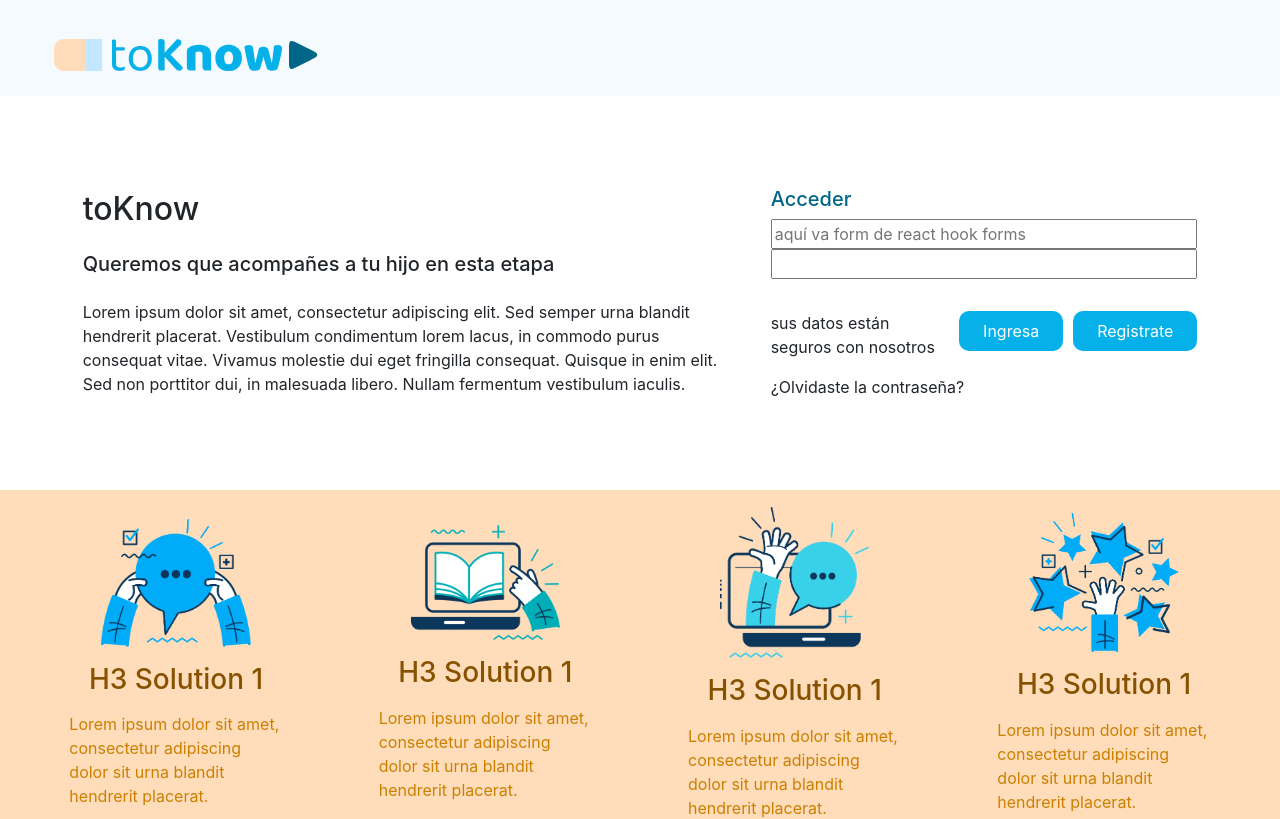
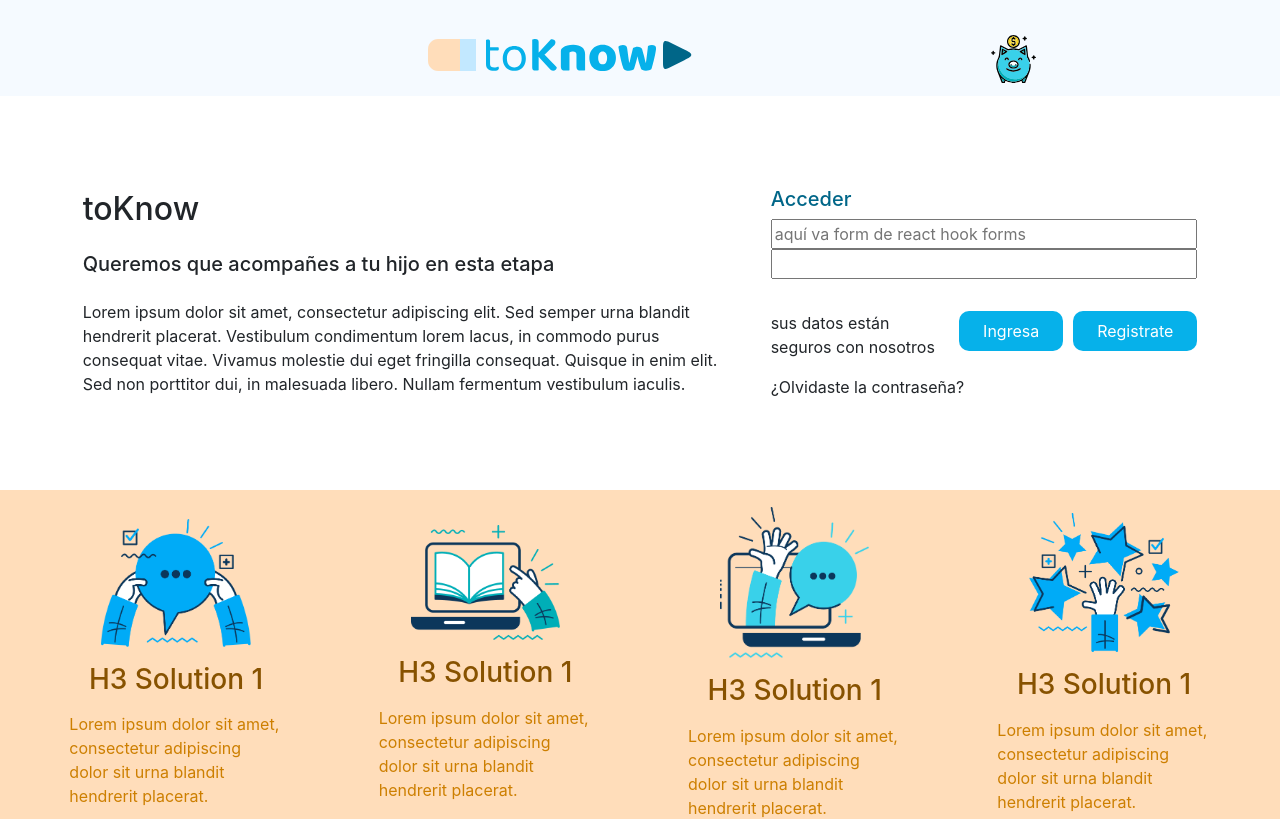
Before and after one commit to to-know-g19/TOKNOW_FE, a Next.js app: page / in a window 1280 px wide. Shown: the top 819 px of the page. Built offline with nearby package versions, Linux system fonts and the light colour scheme.

Commit message:
added paypal buttons

```diff
--- a/components/NavBar/Navbar.jsx
+++ b/components/NavBar/Navbar.jsx
@@ -1,14 +1,16 @@
 import React from 'react'
-import ButtonPiggy from '../ButtonPiggy'
+
 export default function Navbar() {
   return (
-    <nav className='navbar d-flex col-lg-12'>
-        <div className='d-flex col-lg-4 justify-content-center'>
-          <img src="/images/logotipo.svg" alt="" />
-        </div>
-        <div className='pigContainer'>
-
-        </div>
+    <nav className='navbar d-flex col-lg-12 align-items-center'>
+      <div className='d-flex col-lg-7 justify-content-end align-items-center'>
+        <img src="/images/logotipo.svg" alt="" />
+      </div>
+      <div className='d-flex col-lg-5 justify-content-center align-items-center' >
+        <a href="https://www.paypal.com/donate/?hosted_button_id=3UR59FW8C2UGC">
+          <img className='pigContainer' src="/images/piggy.svg" alt="donate" />
+        </a>
+      </div>
     </nav>
   )
 }
--- a/styles/components/navbar.scss
+++ b/styles/components/navbar.scss
@@ -5,5 +5,5 @@
     height: 6rem;
 }
 .pigContainer{
-    height: 10px
+    height: 3rem;
 }
```
Also changed, not shown: public/images/piggy.svg (added).
